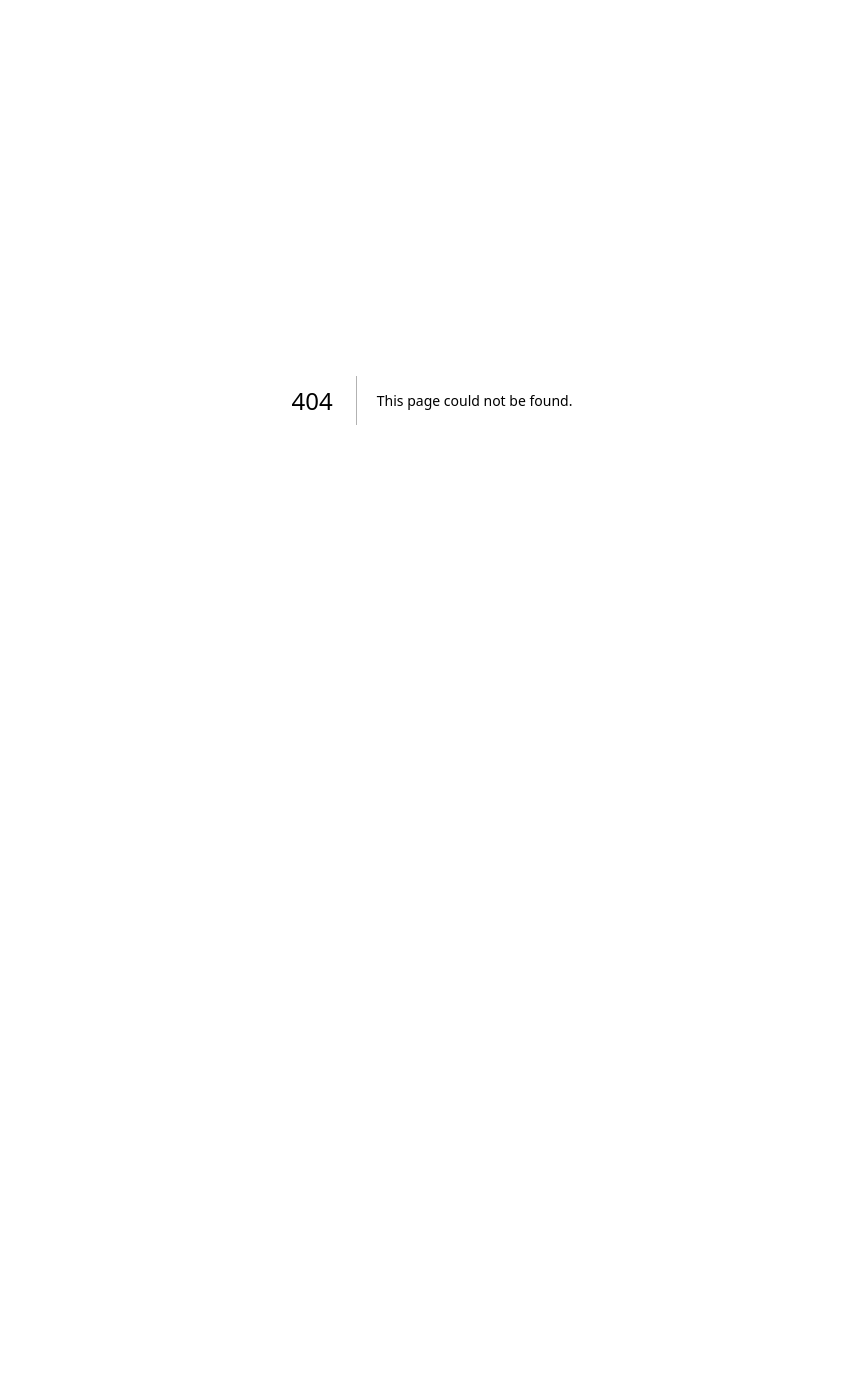
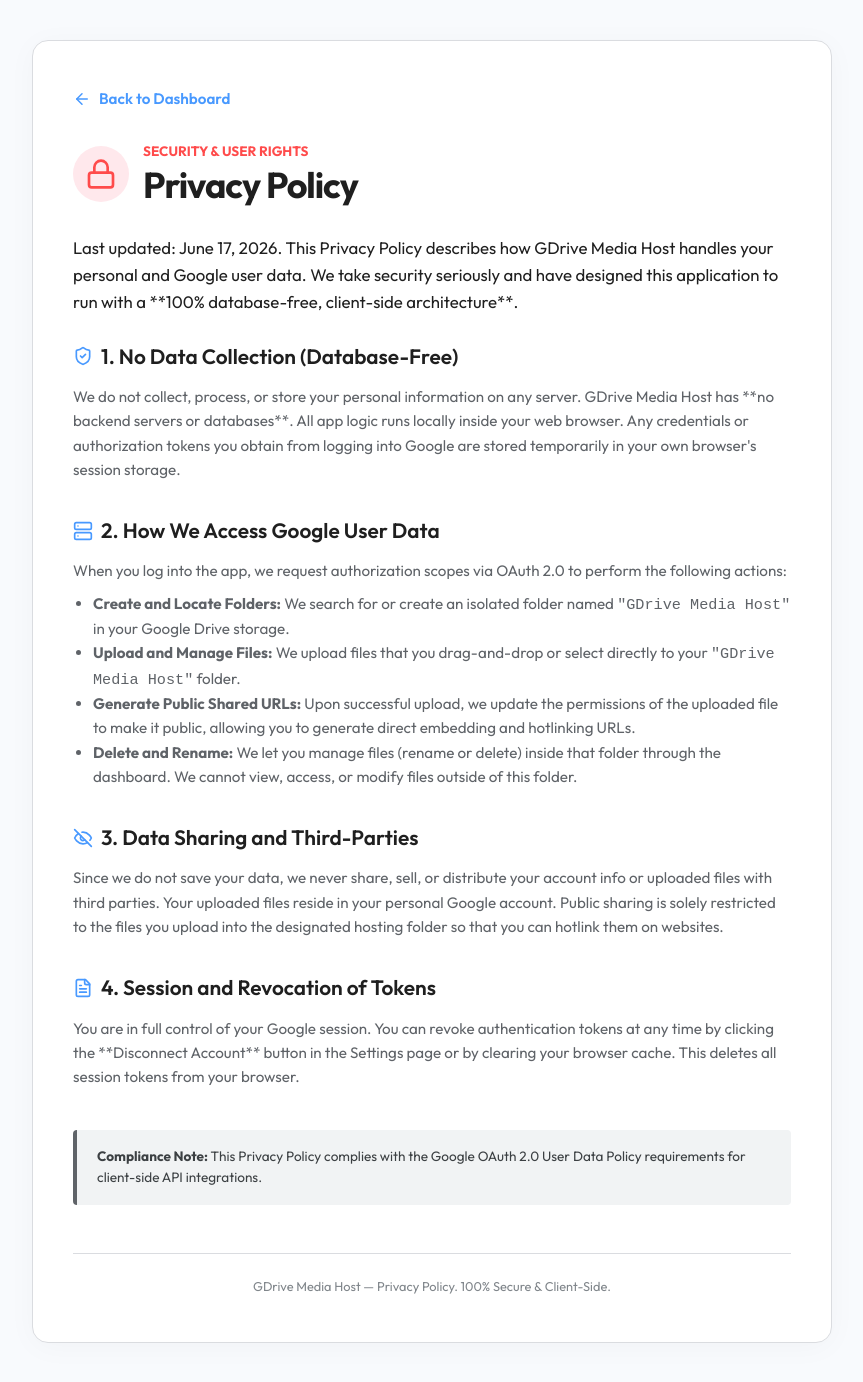
Before and after one commit to Miftahul-Islam-Efaz/GDrive-Media-Hosting, a Next.js app: page /privacy in a window 1280 px wide. Before the commit this address had no page. Shown: the whole page, without its empty margins (208-1071 px from the left). Before the commit the page ends 800 px from the top, so only its background shows below. Built offline with nearby package versions, Linux system fonts and the light colour scheme.

Commit message:
feat: add Privacy Policy page and link it in dashboard sidebar and about page

```diff
--- a/src/app/about/page.js
+++ b/src/app/about/page.js
@@ -229,7 +229,14 @@
         </main>
 
         <footer style={{ marginTop: 48, borderTop: "1px solid #dadce0", paddingTop: 24, textAlign: "center", fontSize: "0.8rem", color: "#80868b" }}>
-          GDrive Media Host — The Premium Web Solution for G Drive Image & Media Hosting.
+          <div style={{ marginBottom: 8 }}>
+            GDrive Media Host — The Premium Web Solution for G Drive Image & Media Hosting.
+          </div>
+          <div>
+            <Link href="/privacy" style={{ color: "#4899ff", textDecoration: "none", fontWeight: 500 }}>
+              Privacy Policy
+            </Link>
+          </div>
         </footer>
 
       </div>
--- /dev/null
+++ b/src/app/privacy/page.js
@@ -0,0 +1,168 @@
+import React from "react";
+import Link from "next/link";
+import { ArrowLeft, ShieldCheck, Lock, EyeOff, Server, FileText } from "lucide-react";
+
+export const metadata = {
+  metadataBase: new URL("https://g-drive-media-hosting.vercel.app"),
+  title: "Privacy Policy - G Drive Media Hosting",
+  description: "Read the Privacy Policy for GDrive Media Host. Learn how we handle your Google user data securely and client-side with 100% database-free technology.",
+  keywords: [
+    "GDrive Media Host privacy policy",
+    "G Drive hosting privacy policy",
+    "free media hosting privacy",
+    "Google OAuth data security"
+  ],
+  openGraph: {
+    title: "Privacy Policy - G Drive Media Hosting",
+    description: "Learn how we handle your Google user data securely with our 100% database-free, client-side architecture.",
+    images: [
+      {
+        url: "/opengraph-image.png",
+        width: 1200,
+        height: 630,
+        alt: "GDrive Media Host Privacy Policy",
+      }
+    ],
+    type: "website"
+  },
+  twitter: {
+    card: "summary_large_image",
+    title: "Privacy Policy - G Drive Media Hosting",
+    description: "Learn how we handle your Google user data securely with our 100% database-free, client-side architecture.",
+    images: ["/opengraph-image.png"],
+  }
+};
+
+export default function PrivacyPage() {
+  return (
+    <div style={{
+      backgroundColor: "#f8fafd",
+      color: "#1f1f1f",
+      minHeight: "100vh",
+      fontFamily: "'Outfit', sans-serif",
+      padding: "40px 24px"
+    }}>
+      <div style={{
+        maxWidth: "800px",
+        margin: "0 auto",
+        backgroundColor: "white",
+        borderRadius: "16px",
+        boxShadow: "0 4px 30px rgba(0, 0, 0, 0.03)",
+        border: "1px solid #dadce0",
+        padding: "48px 40px"
+      }}>
+
+        {/* Navigation back to dashboard */}
+        <Link href="/" style={{
+          display: "inline-flex",
+          alignItems: "center",
+          gap: 8,
+          color: "#4899ff",
+          textDecoration: "none",
+          fontWeight: 600,
+          fontSize: "0.95rem",
+          marginBottom: 32,
+          transition: "transform 0.2s ease"
+        }}>
+          <ArrowLeft style={{ width: 18, height: 18 }} />
+          Back to Dashboard
+        </Link>
+
+        {/* Header Section */}
+        <header style={{ display: "flex", alignItems: "center", gap: 14, marginBottom: 28 }}>
+          <div style={{
+            backgroundColor: "#ffe8ec",
+            padding: 12,
+            borderRadius: "50%",
+            display: "flex",
+            alignItems: "center",
+            justifyContent: "center"
+          }}>
+            <Lock style={{ color: "#ff4b4b", width: 32, height: 32 }} />
+          </div>
+          <div>
+            <span style={{ fontSize: "0.85rem", textTransform: "uppercase", tracking: "0.05em", color: "#ff4b4b", fontWeight: 700 }}>Security & User Rights</span>
+            <h1 style={{ fontSize: "2.25rem", fontWeight: 700, margin: "2px 0 0 0", color: "#1f1f1f", letterSpacing: "-0.03em" }}>
+              Privacy Policy
+            </h1>
+          </div>
+        </header>
+
+        {/* Content Body */}
+        <main style={{ fontSize: "0.95rem", lineHeight: 1.6, color: "#5f6368" }}>
+          <p style={{ fontSize: "1.05rem", color: "#1f1f1f", marginBottom: 24 }}>
+            Last updated: June 17, 2026. This Privacy Policy describes how GDrive Media Host handles your personal and Google user data. We take security seriously and have designed this application to run with a **100% database-free, client-side architecture**.
+          </p>
+
+          {/* Section 1 */}
+          <section style={{ marginBottom: 32 }}>
+            <h2 style={{ fontSize: "1.3rem", fontWeight: 600, color: "#1f1f1f", marginBottom: 12, display: "flex", alignItems: "center", gap: 8 }}>
+              <ShieldCheck style={{ color: "#4899ff", width: 20, height: 20 }} />
+              1. No Data Collection (Database-Free)
+            </h2>
+            <p>
+              We do not collect, process, or store your personal information on any server. GDrive Media Host has **no backend servers or databases**. All app logic runs locally inside your web browser. Any credentials or authorization tokens you obtain from logging into Google are stored temporarily in your own browser's session storage.
+            </p>
+          </section>
+
+          {/* Section 2 */}
+          <section style={{ marginBottom: 32 }}>
+            <h2 style={{ fontSize: "1.3rem", fontWeight: 600, color: "#1f1f1f", marginBottom: 12, display: "flex", alignItems: "center", gap: 8 }}>
+              <Server style={{ color: "#4899ff", width: 20, height: 20 }} />
+              2. How We Access Google User Data
+            </h2>
+            <p>
+              When you log into the app, we request authorization scopes via OAuth 2.0 to perform the following actions:
+            </p>
+            <ul style={{ paddingLeft: 20, marginTop: 8 }}>
+              <li><strong>Create and Locate Folders:</strong> We search for or create an isolated folder named <code>"GDrive Media Host"</code> in your Google Drive storage.</li>
+              <li><strong>Upload and Manage Files:</strong> We upload files that you drag-and-drop or select directly to your <code>"GDrive Media Host"</code> folder.</li>
+              <li><strong>Generate Public Shared URLs:</strong> Upon successful upload, we update the permissions of the uploaded file to make it public, allowing you to generate direct embedding and hotlinking URLs.</li>
+              <li><strong>Delete and Rename:</strong> We let you manage files (rename or delete) inside that folder through the dashboard. We cannot view, access, or modify files outside of this folder.</li>
+            </ul>
+          </section>
+
+          {/* Section 3 */}
+          <section style={{ marginBottom: 32 }}>
+            <h2 style={{ fontSize: "1.3rem", fontWeight: 600, color: "#1f1f1f", marginBottom: 12, display: "flex", alignItems: "center", gap: 8 }}>
+              <EyeOff style={{ color: "#4899ff", width: 20, height: 20 }} />
+              3. Data Sharing and Third-Parties
+            </h2>
+            <p>
+              Since we do not save your data, we never share, sell, or distribute your account info or uploaded files with third parties. Your uploaded files reside in your personal Google account. Public sharing is solely restricted to the files you upload into the designated hosting folder so that you can hotlink them on websites.
+            </p>
+          </section>
+
+          {/* Section 4 */}
+          <section style={{ marginBottom: 32 }}>
+            <h2 style={{ fontSize: "1.3rem", fontWeight: 600, color: "#1f1f1f", marginBottom: 12, display: "flex", alignItems: "center", gap: 8 }}>
+              <FileText style={{ color: "#4899ff", width: 20, height: 20 }} />
+              4. Session and Revocation of Tokens
+            </h2>
+            <p>
+              You are in full control of your Google session. You can revoke authentication tokens at any time by clicking the **Disconnect Account** button in the Settings page or by clearing your browser cache. This deletes all session tokens from your browser.
+            </p>
+          </section>
+
+          {/* Verification section */}
+          <div style={{
+            backgroundColor: "#f1f3f4",
+            borderLeft: "4px solid #5f6368",
+            padding: "16px 20px",
+            borderRadius: "4px",
+            fontSize: "0.85rem",
+            color: "#3c4043",
+            marginTop: 40
+          }}>
+            <strong>Compliance Note:</strong> This Privacy Policy complies with the Google OAuth 2.0 User Data Policy requirements for client-side API integrations.
+          </div>
+        </main>
+
+        <footer style={{ marginTop: 48, borderTop: "1px solid #dadce0", paddingTop: 24, textAlign: "center", fontSize: "0.8rem", color: "#80868b" }}>
+          GDrive Media Host — Privacy Policy. 100% Secure & Client-Side.
+        </footer>
+
+      </div>
+    </div>
+  );
+}
--- a/src/app/sitemap.js
+++ b/src/app/sitemap.js
@@ -12,5 +12,11 @@
       changeFrequency: "monthly",
       priority: 0.8,
     },
+    {
+      url: "https://g-drive-media-hosting.vercel.app/privacy",
+      lastModified: new Date(),
+      changeFrequency: "monthly",
+      priority: 0.5,
+    },
   ];
 }
```
Also changed, not shown: src/app/page.js (+11 -1 lines).
